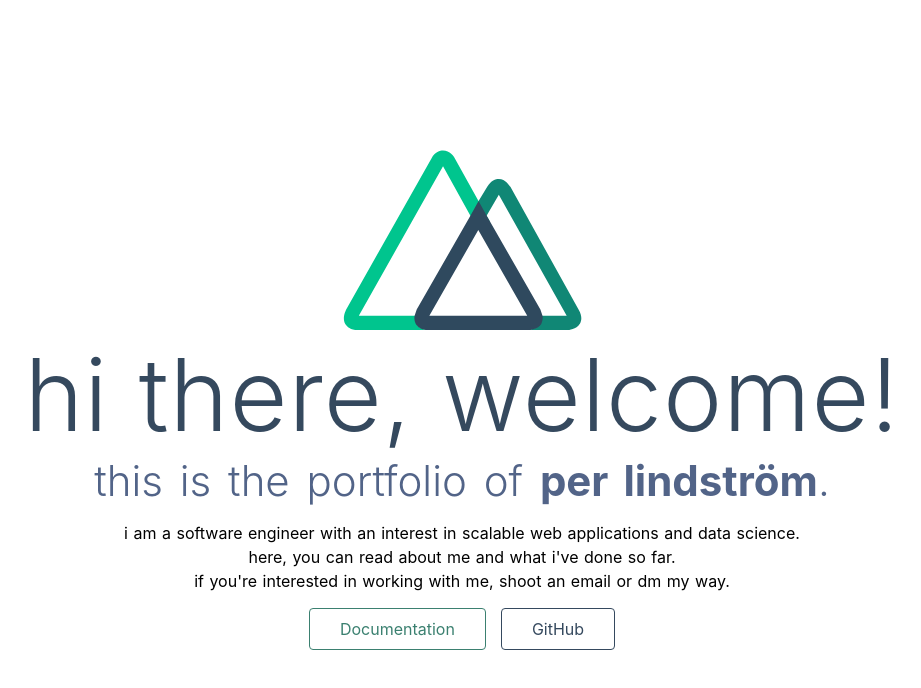
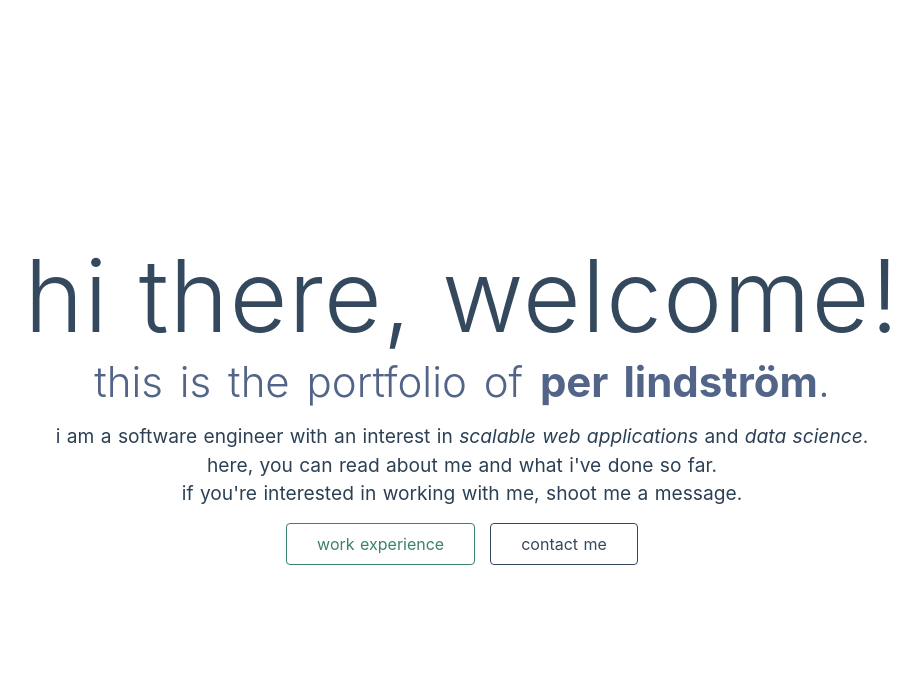
Before and after one commit to perlindstroem/portfolio, a Nuxt app: page / in a window 1280 px wide. Shown: the top 688 px of the page, without its empty margins (178-1099 px from the left). Built offline with nearby package versions, Linux system fonts and the light colour scheme.

Commit message:
add contact and experience pages

```diff
--- /dev/null
+++ b/pages/contact.vue
@@ -0,0 +1,16 @@
+<template>
+  <div>
+    <p>hello</p>
+    <a href="/">go back</a>
+  </div>
+</template>
+
+<script>
+export default {
+
+}
+</script>
+
+<style>
+
+</style>
--- /dev/null
+++ b/pages/experience.vue
@@ -0,0 +1,16 @@
+<template>
+  <div>
+    <p>hello</p>
+    <a href="/">go back</a>
+  </div>
+</template>
+
+<script>
+export default {
+
+}
+</script>
+
+<style>
+
+</style>
--- a/pages/index.vue
+++ b/pages/index.vue
@@ -1,7 +1,6 @@
 <template>
   <div class="container">
     <div>
-      <logo />
       <h1 class="title">
         hi there, welcome!
       </h1>
@@ -9,24 +8,22 @@
         this is the portfolio of <strong>per lindström</strong>.
       </h2>
       <p class="description">
-        i am a software engineer with an interest in scalable web applications and data science.<br>
+        i am a software engineer with an interest in <em>scalable web applications</em> and <em>data science</em>.<br>
         here, you can read about me and what i've done so far.<br>
-        if you're interested in working with me, shoot an email or dm my way.
+        if you're interested in working with me, shoot me a message.
       </p>
       <div class="links">
         <a
-          href="https://nuxtjs.org/"
-          target="_blank"
+          href="/experience"
           class="button--green"
         >
-          Documentation
+          work experience
         </a>
         <a
-          href="https://github.com/nuxt/nuxt.js"
-          target="_blank"
+          href="/contact"
           class="button--grey"
         >
-          GitHub
+          contact me
         </a>
       </div>
     </div>
@@ -34,12 +31,7 @@
 </template>
 
 <script>
-import Logo from '~/components/Logo.vue'
-
 export default {
-  components: {
-    Logo
-  }
 }
 </script>
 
@@ -73,6 +65,8 @@ export default {
 
 .description {
   line-height: 1.5em;
+  font-size: 1.2em;
+  color: #2c4055;
 }
 
 .links {
```
